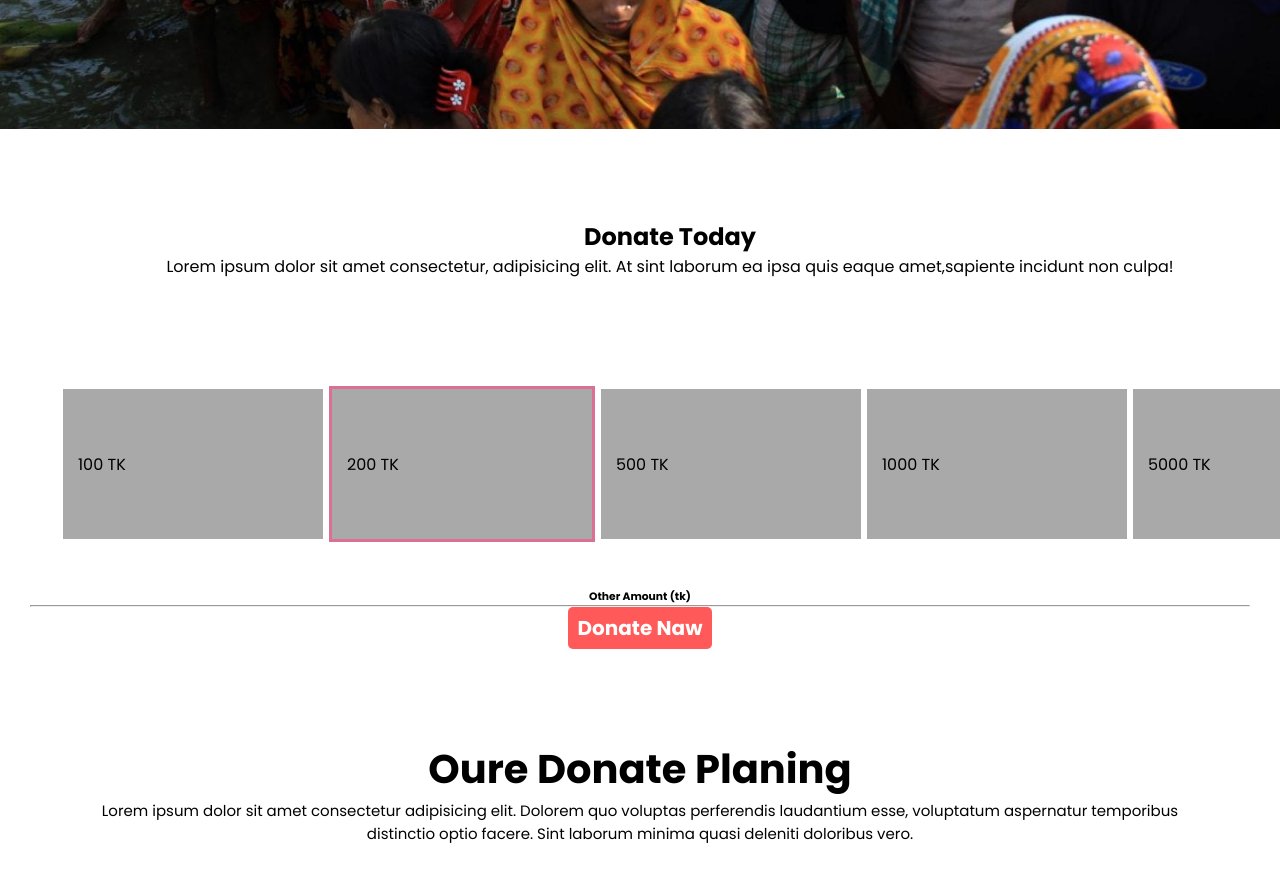
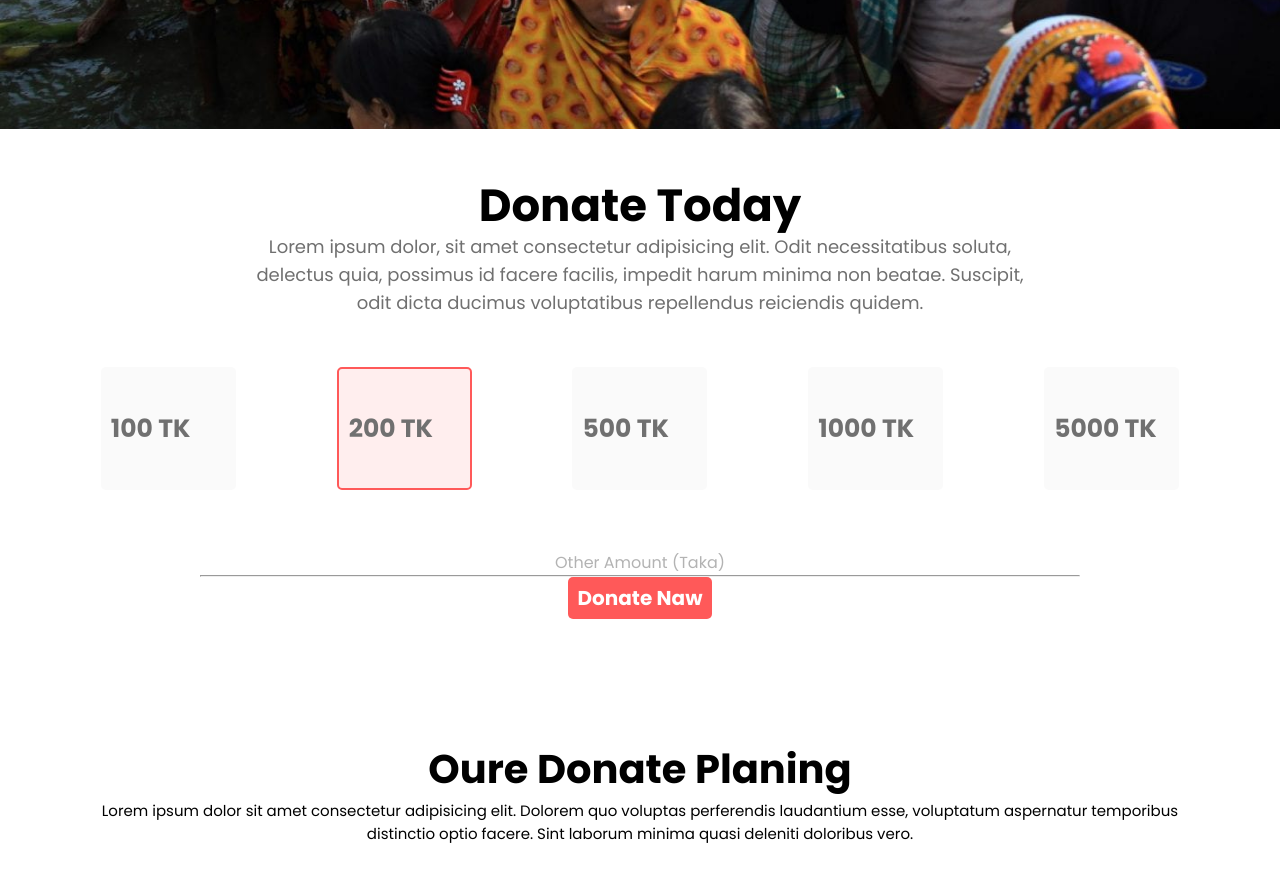
Before and after one commit to rabby-web/donate, a plain HTML site: page index.html in a window 1280 px wide. Shown: the part 540-1416 px from the top of the page. Drawn offline with Linux system fonts and the light colour scheme.

Commit message:
donate today final add

```diff
--- a/index.html
+++ b/index.html
@@ -27,41 +27,29 @@
 
 <!--============= main start =============-->
 <main>
-    <section class="container">
-        <div class="donate">
-            <div class="donate-text">
-                <h1>Donate Today</h1>
-                <p>Lorem ipsum dolor sit amet consectetur, adipisicing elit. At sint laborum ea ipsa quis eaque amet,sapiente incidunt non culpa!</p>
-            </div>
+    <section>
+        <div class="donate-today">
+            <h1>Donate Today</h1>
+            <p>Lorem ipsum dolor, sit amet consectetur adipisicing elit. Odit necessitatibus soluta, delectus quia, possimus id facere facilis, impedit harum minima non beatae. Suscipit, odit dicta ducimus voluptatibus repellendus reiciendis quidem.</p>
         </div>
     </section>
-    <section class="container">
-        <div class="donate-amount">
-            <div class="amount-card">
-                <div class="amount">100 TK</div>
-            </div>
-            <div class="amount-card" id="border">
-                <div class="amount">200 TK</div>
-            </div>
-            <div class="amount-card">
-                <div class="amount">500 TK</div>
-            </div>
-            <div class="amount-card">
-                <div class="amount">1000 TK</div>
-            </div>
-            <div class="amount-card">
-                <div class="amount">5000 TK</div>
-            </div>
+    <section>
+        <div class="donat-card">
+            <div class="donate-amount"><h2> 100 TK</h2></div>
+            <div class="donate-amount" id="card"><h2> 200 TK</h2></div>
+            <div class="donate-amount"><h2> 500 TK</h2></div>
+            <div class="donate-amount"><h2> 1000 TK</h2></div>
+            <div class="donate-amount"><h2> 5000 TK</h2></div>
         </div>
     </section>
-    <section class="container">
-            <div class="other-amount">
-                <h6>Other Amount (tk)</h6>
-                <hr>
-                <a href="#"><button>Donate Naw</button></a>
-            </div>
+    <section>
+        <div class="amount-sent">
+            <p>Other Amount (Taka)</p>
+            <hr>
+            <a href="#"><button>Donate Naw</button></a>
+        </div>
+    </section>
 
-    </section>
  <!--============= our plan start =============-->
     <section>
         <div class="our-plan">
--- a/style.css
+++ b/style.css
@@ -79,47 +79,57 @@ a{
                     /donate today start
 ----------------------------------------------------*/
 
+.donate-today{
+    margin: 50px 250px;
+}
+.donate-today h1{
+    font-weight: 700;
+    font-size: 45px;
+    line-height: 54px;
+    text-align: center;
+}
+.donate-today p{
+    font-weight: 400;
+    font-size: 18px;
+    line-height: 28px;
+    text-align: center;
+    color: #707070;
+}
 
-.container{
-    padding: 30px;
+.donat-card{
+    display: flex;
+    text-align: center;
+    align-items: center;
+    justify-content: space-evenly;
+}
+.donate-amount{
+    width: 135px;
+    height: 123px;
+    background: #FAFAFA;
+    border-radius: 5px;
+    display: flex;
     text-align: center;
     align-items: center;
 }
-.donate {
+.donate-amount h2{
+    padding-left: 10px;
     text-align: center;
-    align-items: center;
-    margin: 30px;
-    padding: 30px;
-    width: 100%;
+    font-weight: 700;
+    font-size: 25px;
+    color: #707070;
 }
-.donate-amount {
-    display: flex;
-    width: 100%;
+#card{
+    background: #FFEEEE;
+    border: 2px solid #FF5959;
+    border-radius: 5px;
+}
+.amount-sent{
+    margin: 60px 200px;
     text-align: center;
-    align-items: center;
-    padding: 20px 30px;
-    width: 1400px;
-    height: 130px;
 }
-
-.amount {
-    display: flex;
-    text-align: center;
-    align-items: center;
-    padding: 10px;
-    margin: 10px 5px;
-    width: 250px;
-    height: 130px;
+.amount-sent p{
+    color: #B3B3B3;
 }
-
-#border {
-    border: 3px solid palevioletred;
-}
-.amount-card {
-    background-color: darkgray;
-    margin: 3px;
-}
-
 /* ================ our-plan ================ */
 .our-plan {
     padding: 30px;
```
